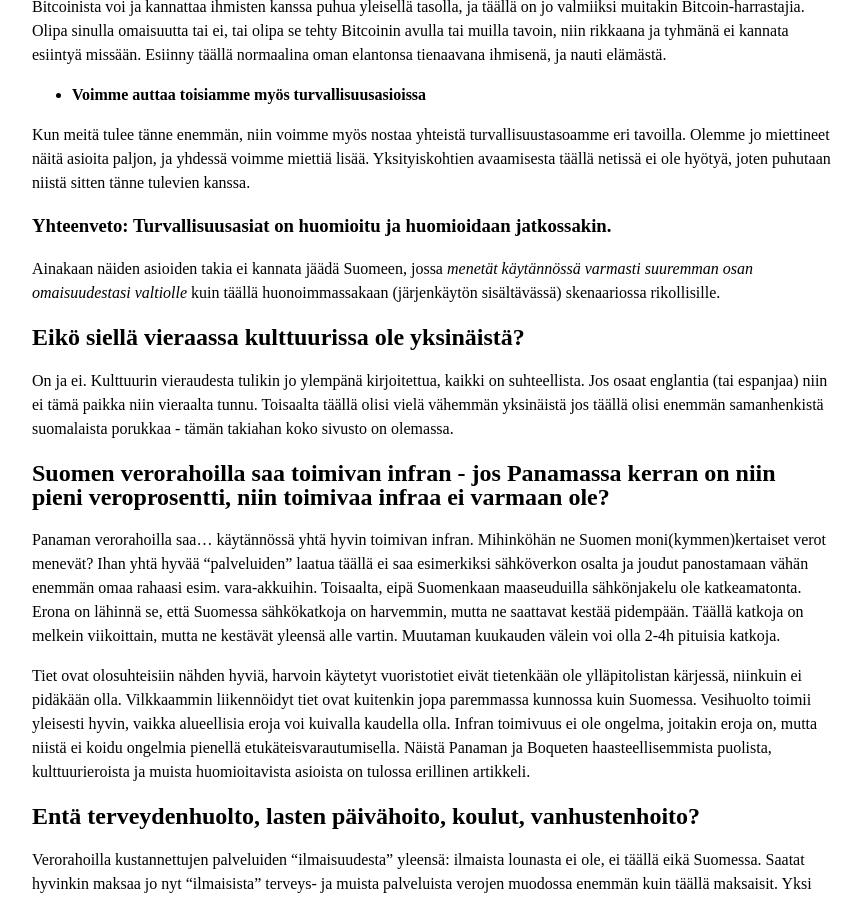
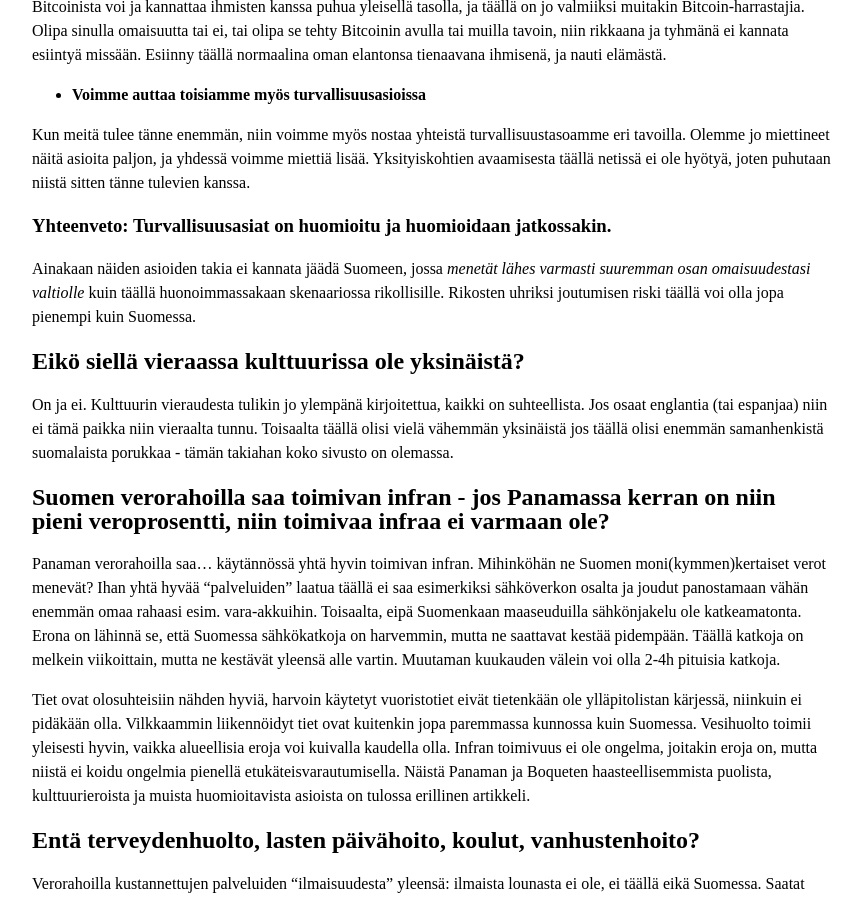
Before and after one commit to pitkonaarinparatiisi/pitkonaarinparatiisi.github.io, a Jekyll site: the page built from UseinKysytytKysymykset.md, in a window 1280 px wide and 900 px high, scrolled down 1067 px. Shown: the whole window, without its empty margins (208-1069 px from the left). Built offline with Jekyll 4.4.1, drawn with Linux system fonts in a browser that asks for light colours; our own code applies the rules of GitHub Pages for plain Markdown files.

Commit message:
Update UseinKysytytKysymykset.md

```diff
--- a/UseinKysytytKysymykset.md
+++ b/UseinKysytytKysymykset.md
@@ -32,7 +32,7 @@
 
 ### Yhteenveto: Turvallisuusasiat on huomioitu ja huomioidaan jatkossakin.
 
-Ainakaan näiden asioiden takia ei kannata jäädä Suomeen, jossa _menetät käytännössä varmasti suuremman osan omaisuudestasi valtiolle_ kuin täällä huonoimmassakaan (järjenkäytön sisältävässä) skenaariossa rikollisille.
+Ainakaan näiden asioiden takia ei kannata jäädä Suomeen, jossa _menetät lähes varmasti suuremman osan omaisuudestasi valtiolle_ kuin täällä huonoimmassakaan skenaariossa rikollisille. Rikosten uhriksi joutumisen riski täällä voi olla jopa pienempi kuin Suomessa.
 
 ## Eikö siellä vieraassa kulttuurissa ole yksinäistä?
 
```
